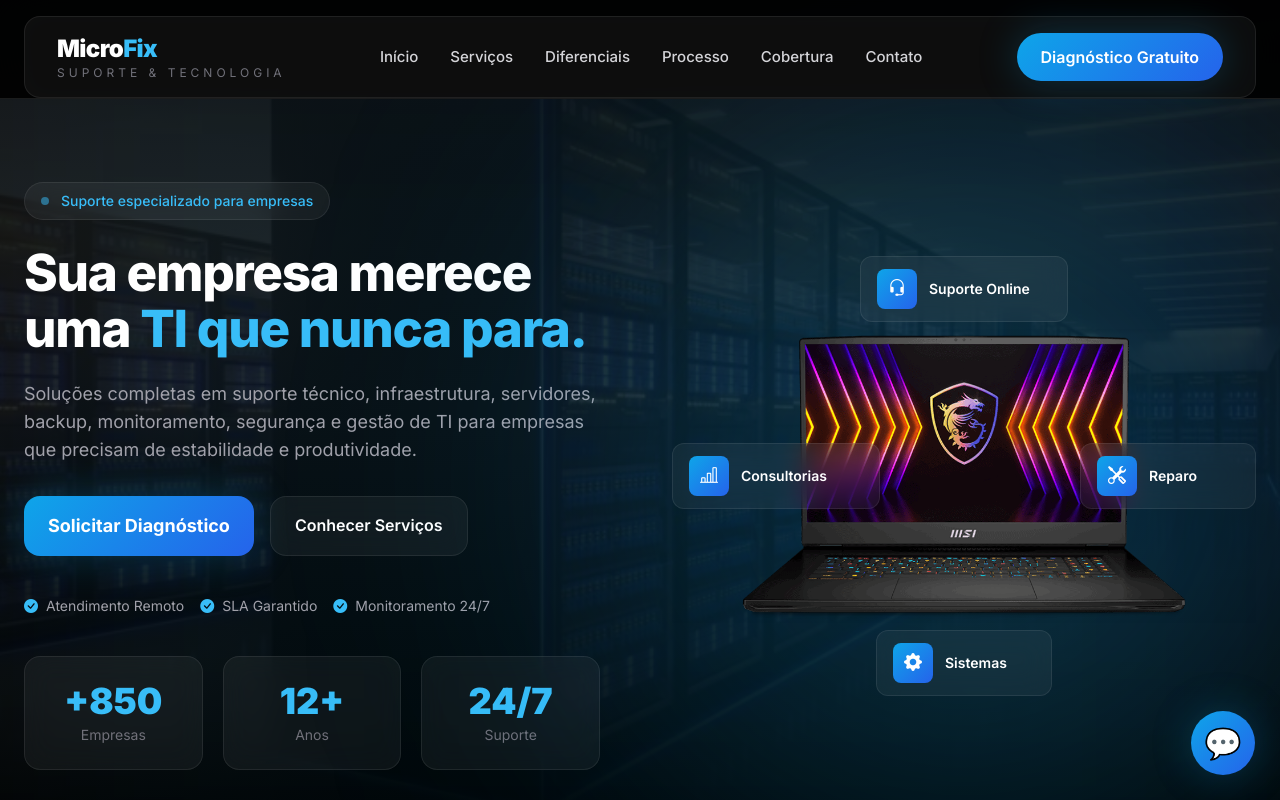
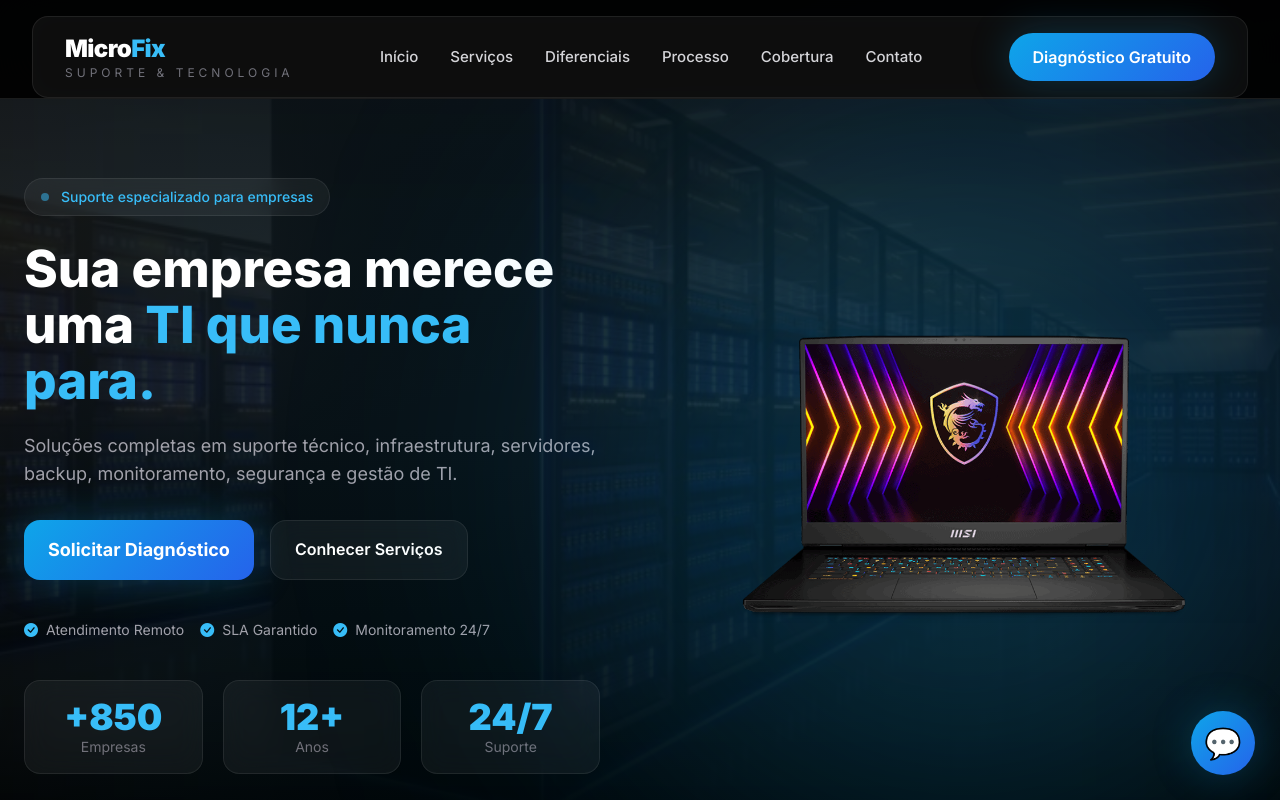
Before and after one commit to alturionx/microfix-informatica, a plain HTML site: page index.html in a window 1280 px wide. Shown: the top 800 px of the page. Drawn offline with nearby package versions, Linux system fonts and the light colour scheme.

Commit message:
Update index.html

```diff
--- a/index.html
+++ b/index.html
@@ -39,9 +39,10 @@
     <!-- HEADER -->
     <header class="fixed top-0 left-0 w-full z-[9999] bg-black/90 backdrop-blur-xl border-b border-white/10">
 
-        <div class="max-w-7xl mx-auto px-6 relative">
+    <div class="w-full px-0">
 
-            <!-- BARRA -->
+        <div class="max-w-7xl mx-auto px-6 sm:px-8">
+
             <div class="glass rounded-2xl mt-4 px-5 sm:px-8 py-4 flex items-center justify-between">
 
                 <!-- LOGO -->
@@ -88,72 +89,44 @@
 
             </div>
 
-            <!-- MOBILE MENU -->
-            <div id="mobileMenu"
-                class="hidden absolute left-0 right-0 top-full mt-3 rounded-2xl p-6 flex flex-col gap-4 text-white text-center text-lg font-medium bg-black/95 backdrop-blur-xl border border-white/10 z-[9998]">
-
-                <a href="#inicio" onclick="toggleMenu()" class="hover:text-sky-400">Início</a>
-                <a href="#servicos" onclick="toggleMenu()" class="hover:text-sky-400">Serviços</a>
-                <a href="#beneficios" onclick="toggleMenu()" class="hover:text-sky-400">Diferenciais</a>
-                <a href="#processo" onclick="toggleMenu()" class="hover:text-sky-400">Processo</a>
-                <a href="#cobertura" onclick="toggleMenu()" class="hover:text-sky-400">Cobertura</a>
-                <a href="#contato" onclick="toggleMenu()" class="hover:text-sky-400">Contato</a>
-
-                <a href="https://wa.me/5524998320173"
-                    class="gradient px-6 py-3 rounded-xl text-white font-semibold mt-2">
-
-                    Diagnóstico Gratuito
-
-                </a>
-
         </div>
 
     </div>
 
 </header>
 
+
 <!-- HERO -->
-    <section id="inicio" class="min-h-screen flex items-center relative overflow-hidden pt-24">
+<section id="inicio" class="min-h-screen flex items-center relative overflow-hidden pt-28 sm:pt-32 lg:pt-24">
 
-        <!-- FUNDO (IMAGEM + OVERLAY) -->
+    <!-- FUNDO -->
     <div class="absolute inset-0">
 
-            <!-- IMAGEM DE FUNDO -->
         <img src="images/hero-bg.jpg" class="w-full h-full object-cover opacity-40" alt="Fundo hero">
 
-            <!-- OVERLAY ESCURO (para legibilidade) -->
         <div class="absolute inset-0 bg-gradient-to-b from-zinc-950/90 via-zinc-950/70 to-black"></div>
 
-            <!-- GLOW AZUL SUAVE -->
         <div class="absolute inset-0 bg-sky-500/5 blur-[120px]"></div>
 
     </div>
 
-        <!-- CONTEÚDO -->
     <div class="max-w-7xl mx-auto px-6 grid lg:grid-cols-2 gap-12 lg:gap-16 items-center relative z-10">
 
         <!-- ESQUERDA -->
         <div class="text-center lg:text-left">
 
-                <!-- BADGE -->
-                <div
-                    class="inline-flex items-center gap-3 glass px-4 py-2 rounded-full text-sky-400 text-xs sm:text-sm font-medium mb-6">
+            <div class="inline-flex items-center gap-3 glass px-4 py-2 rounded-full text-sky-400 text-xs sm:text-sm font-medium mb-6">
                 <span class="w-2 h-2 rounded-full bg-sky-400 animate-pulse"></span>
                 Suporte especializado para empresas
             </div>
 
-                <!-- TÍTULO -->
-                <h1
-                    class="text-3xl sm:text-4xl lg:text-[3.2rem] font-extrabold leading-tight lg:leading-[1.1] tracking-tight mb-6">
+            <h1 class="text-3xl sm:text-4xl lg:text-[3.2rem] font-extrabold leading-tight lg:leading-[1.1] mb-6">
                 Sua empresa merece uma
                 <span class="text-sky-400">TI que nunca para.</span>
             </h1>
 
-                <!-- TEXTO -->
-                <p class="text-zinc-400 text-base sm:text-lg leading-relaxed max-w-xl mx-auto lg:mx-0 mb-8">
-                    Soluções completas em suporte técnico, infraestrutura,
-                    servidores, backup, monitoramento, segurança e gestão de TI
-                    para empresas que precisam de estabilidade e produtividade.
+            <p class="text-zinc-400 text-base sm:text-lg max-w-xl mx-auto lg:mx-0 mb-8">
+                Soluções completas em suporte técnico, infraestrutura, servidores, backup, monitoramento, segurança e gestão de TI.
             </p>
 
             <!-- CARDS MOBILE -->
@@ -182,7 +155,7 @@
             </div>
 
             <!-- BOTÕES -->
-                <div class="flex flex-col sm:flex-row gap-4 mb-10 justify-center lg:justify-start w-full">
+            <div class="flex flex-col sm:flex-row gap-4 mb-10 justify-center lg:justify-start">
 
                 <a href="#contato"
                     class="gradient px-6 py-4 rounded-2xl font-bold text-base sm:text-lg glow hover:scale-105 transition w-full sm:w-auto text-center">
@@ -197,8 +170,7 @@
             </div>
 
             <!-- CONFIANÇA -->
-                <div
-                    class="flex flex-wrap justify-center lg:justify-start gap-4 text-zinc-400 text-xs sm:text-sm mb-10">
+            <div class="flex flex-wrap justify-center lg:justify-start gap-4 text-zinc-400 text-xs sm:text-sm mb-10">
 
                 <span class="flex items-center gap-2">
                     <i class="bi bi-check-circle-fill text-sky-400"></i>
@@ -217,22 +189,22 @@
 
             </div>
 
-                <!-- ESTATÍSTICAS -->
+            <!-- STATS (IGUAIS NO MOBILE) -->
             <div class="grid grid-cols-3 gap-3 sm:gap-5 max-w-xl mx-auto lg:mx-0">
 
-                    <div class="glass rounded-2xl py-4 sm:py-6">
-                        <h3 class="text-2xl sm:text-3xl lg:text-4xl font-black text-sky-400 text-center">+850</h3>
-                        <p class="text-center text-zinc-500 mt-1 text-xs sm:text-sm">Empresas</p>
+                <div class="glass rounded-2xl min-h-[92px] flex flex-col items-center justify-center py-4">
+                    <h3 class="text-2xl sm:text-3xl lg:text-4xl font-black text-sky-400">+850</h3>
+                    <p class="text-zinc-500 text-xs sm:text-sm">Empresas</p>
                 </div>
 
-                    <div class="glass rounded-2xl py-4 sm:py-6">
-                        <h3 class="text-2xl sm:text-3xl lg:text-4xl font-black text-sky-400 text-center">12+</h3>
-                        <p class="text-center text-zinc-500 mt-1 text-xs sm:text-sm">Anos</p>
+                <div class="glass rounded-2xl min-h-[92px] flex flex-col items-center justify-center py-4">
+                    <h3 class="text-2xl sm:text-3xl lg:text-4xl font-black text-sky-400">12+</h3>
+                    <p class="text-zinc-500 text-xs sm:text-sm">Anos</p>
                 </div>
 
-                    <div class="glass rounded-2xl py-4 sm:py-6">
-                        <h3 class="text-2xl sm:text-3xl lg:text-4xl font-black text-sky-400 text-center">24/7</h3>
-                        <p class="text-center text-zinc-500 mt-1 text-xs sm:text-sm">Suporte</p>
+                <div class="glass rounded-2xl min-h-[92px] flex flex-col items-center justify-center py-4">
+                    <h3 class="text-2xl sm:text-3xl lg:text-4xl font-black text-sky-400">24/7</h3>
+                    <p class="text-zinc-500 text-xs sm:text-sm">Suporte</p>
                 </div>
 
             </div>
@@ -242,55 +214,9 @@
         <!-- DIREITA -->
         <div class="relative hidden lg:flex justify-center items-center w-full h-[520px] xl:h-[760px]">
 
-                <div
-                    class="absolute w-[400px] xl:w-[720px] h-[400px] xl:h-[720px] rounded-full bg-sky-500/20 blur-[140px]">
-                </div>
+            <div class="absolute w-[400px] xl:w-[720px] h-[400px] xl:h-[720px] rounded-full bg-sky-500/20 blur-[140px]"></div>
 
             <img src="images/hero-notebook.png" class="relative z-20 w-[420px] xl:w-[760px] select-none">
-
-                <!-- CARD SUPERIOR -->
-                <div
-                    class="glass absolute top-24 xl:top-40 left-1/2 -translate-x-1/2 px-3 py-2 xl:px-4 xl:py-3 rounded-xl w-44 xl:w-52 z-30">
-                    <div class="flex items-center gap-3">
-                        <div class="gradient w-9 h-9 xl:w-10 xl:h-10 rounded-lg flex items-center justify-center">
-                            <i class="bi bi-headset text-sm xl:text-lg"></i>
-                        </div>
-                        <h4 class="font-semibold text-xs xl:text-sm whitespace-nowrap">Suporte Online</h4>
-                    </div>
-                </div>
-
-                <!-- CARD ESQUERDA -->
-                <div
-                    class="glass absolute left-0 top-1/2 -translate-y-1/2 px-3 py-2 xl:px-4 xl:py-3 rounded-xl w-44 xl:w-52 z-30">
-                    <div class="flex items-center gap-3">
-                        <div class="gradient w-9 h-9 xl:w-10 xl:h-10 rounded-lg flex items-center justify-center">
-                            <i class="bi bi-bar-chart-line text-sm xl:text-lg"></i>
-                        </div>
-                        <h4 class="font-semibold text-xs xl:text-sm whitespace-nowrap">Consultorias</h4>
-                    </div>
-                </div>
-
-                <!-- CARD DIREITA -->
-                <div
-                    class="glass absolute right-0 top-1/2 -translate-y-1/2 px-3 py-2 xl:px-4 xl:py-3 rounded-xl w-40 xl:w-44 z-30">
-                    <div class="flex items-center gap-3">
-                        <div class="gradient w-9 h-9 xl:w-10 xl:h-10 rounded-lg flex items-center justify-center">
-                            <i class="bi bi-tools text-sm xl:text-lg"></i>
-                        </div>
-                        <h4 class="font-semibold text-xs xl:text-sm whitespace-nowrap">Reparo</h4>
-                    </div>
-                </div>
-
-                <!-- CARD INFERIOR -->
-                <div
-                    class="glass absolute bottom-24 xl:bottom-40 left-1/2 -translate-x-1/2 px-3 py-2 xl:px-4 xl:py-3 rounded-xl w-40 xl:w-44 z-30">
-                    <div class="flex items-center gap-3">
-                        <div class="gradient w-9 h-9 xl:w-10 xl:h-10 rounded-lg flex items-center justify-center">
-                            <i class="bi bi-gear-fill text-sm xl:text-lg"></i>
-                        </div>
-                        <h4 class="font-semibold text-xs xl:text-sm whitespace-nowrap">Sistemas</h4>
-                    </div>
-                </div>
 
         </div>
 
```
Lines whose indentation alone changed are shown as unchanged.
